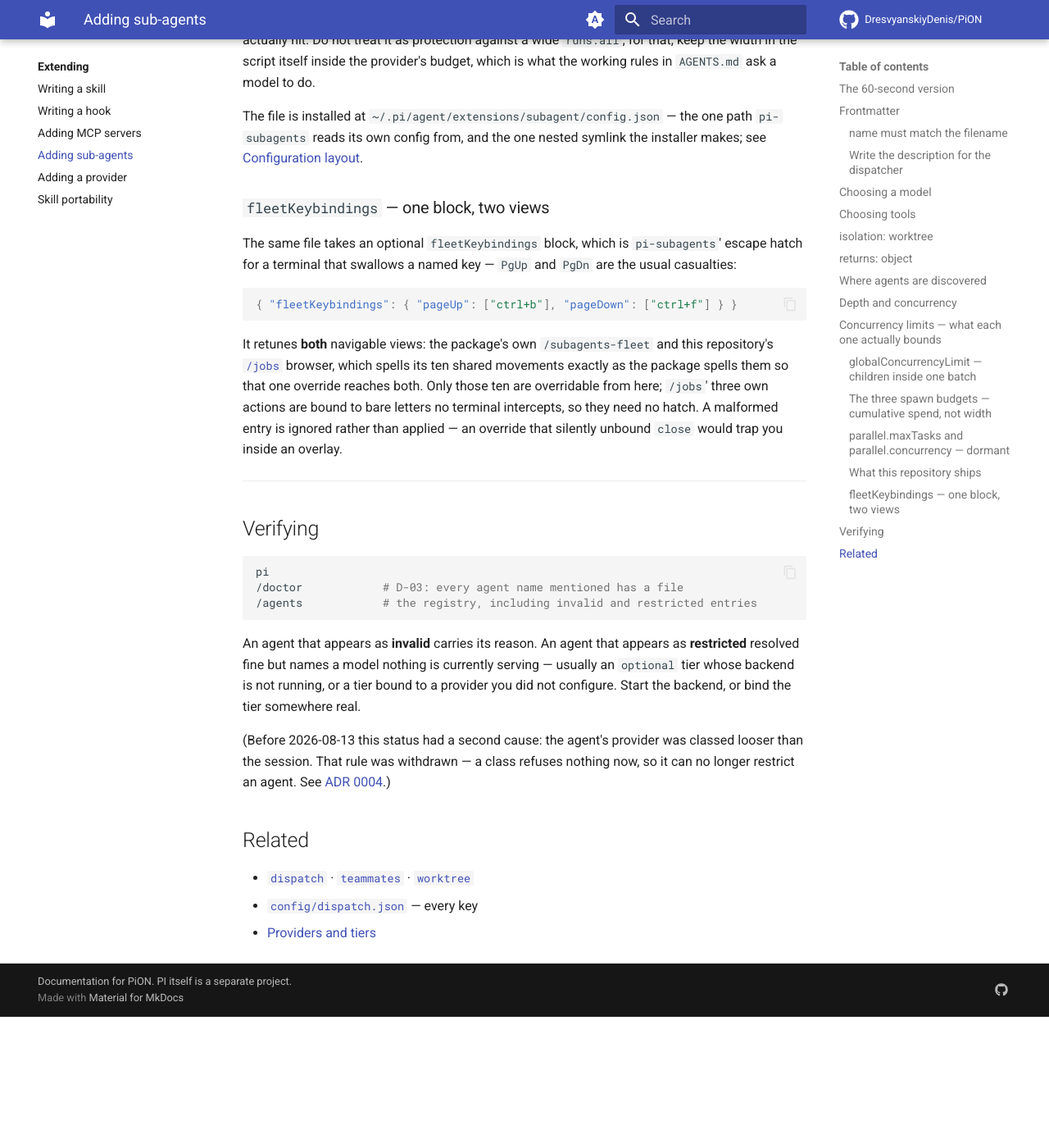
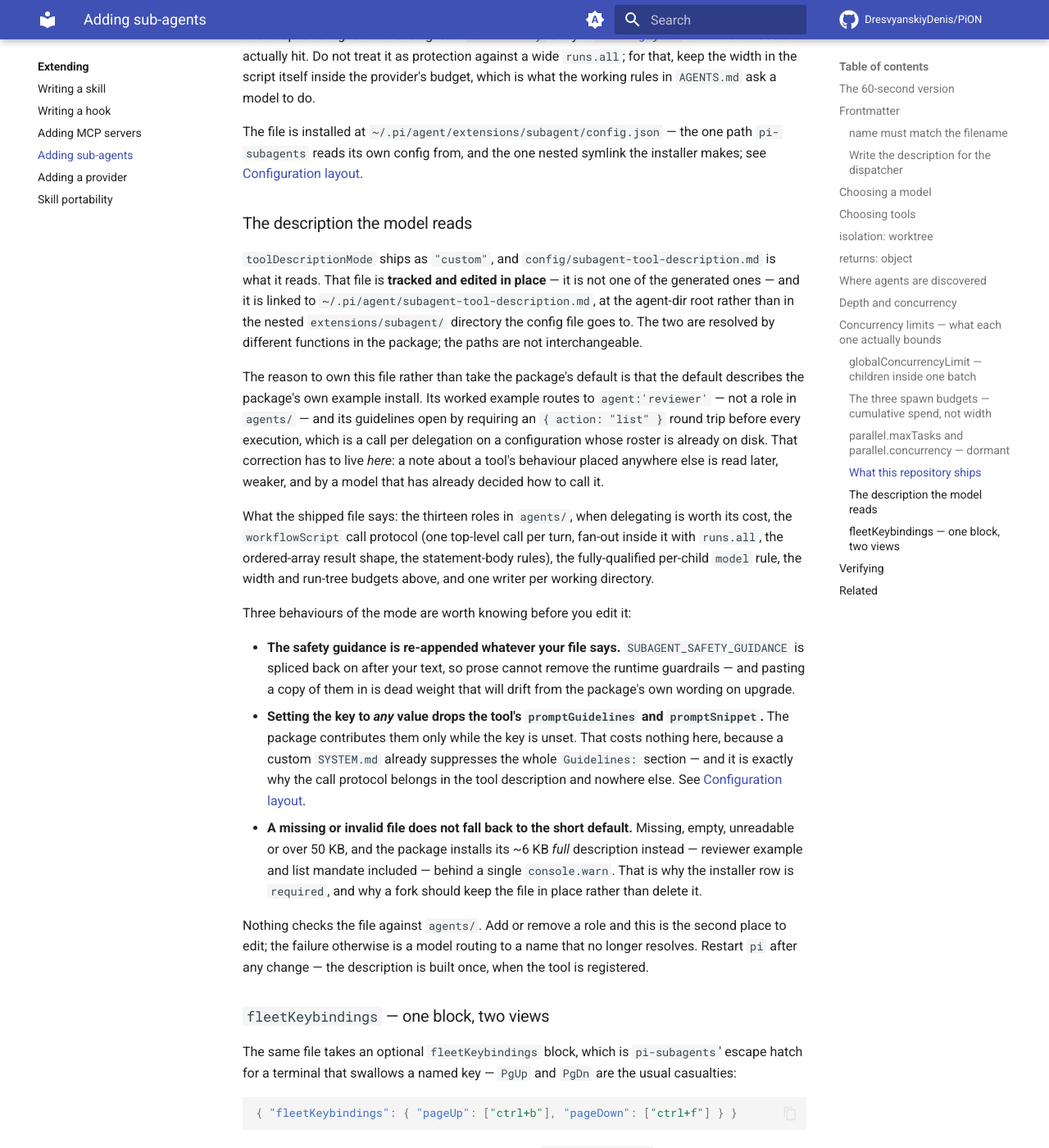
Before and after one commit to DresvyanskiyDenis/PiON, an MkDocs documentation site: the page built from docs/extending/subagents.md, in a window 1280 px wide and 1400 px high, scrolled down 7158 px. Shown: the whole window at 82% size. Built offline with MkDocs 1.6.1 and Material for MkDocs 9.7.7, drawn with Linux system fonts in a browser that asks for light colours; comment, search, counter and statistics services are not loaded; before the commit the page ends 8398 px from its top, so only the background shows below that; some of the changed text lies outside the part shown.

Commit message:
feat(subagent): ship the tool description the model actually reads
`pi-subagents` writes the description registered for the `subagent` tool, and
what it writes describes the package's own example install. Its worked example
routes to `agent:'reviewer'` — not one of the roles in `agents/` — and its
promptGuidelines open by requiring an `{ action: "list" }` round trip before
every execution, a call per delegation on a configuration whose roster is
already on disk. AGENTS.md corrected that from further down the prompt, inside a
quoted project-context block. A correction to a tool's behaviour belongs in that
tool's description, where it is read at the moment the call is being decided.

`toolDescriptionMode: "custom"` in config/subagent.default.json, with the text
tracked at config/subagent-tool-description.md — edited in place, not generated
— and linked to ~/.pi/agent/subagent-tool-description.md. It names the thirteen
roles in `agents/`, states the delegation threshold as the context budget
AGENTS.md uses, and carries the workflowScript call protocol: one top-level call
per turn, fan-out inside it via `runs.all`, the ordered-array result shape, the
statement-body rules, fully-qualified per-child models, the provider concurrency
budget, the cumulative twenty-child run ceiling, one writer per working
directory, and the external-CLI adapters the capability ceiling refuses.

That protocol has to live there. A custom SYSTEM.md already suppresses PI's
whole `Guidelines:` section, and setting toolDescriptionMode to any value
additionally makes the package contribute no promptGuidelines at all — so the
tool description is now the only place those rules can be said.

Wiring is one `link_one required config/subagent-tool-description.md` row in
install.sh, plus postinstall-verify's REQUIRED_LINKS and the install fixture,
which a required row with no source would otherwise abort. `required` because
the fallback is not the short default: a missing, empty, unreadable or oversized
file installs the 6 KB full description behind one console.warn.

Documented in docs/extending/subagents.md, with the two package behaviours a
fork editing the file needs to know — the safety guidance is always re-appended,
and nothing checks the role list against `agents/`.

````diff
--- a/docs/extending/subagents.md
+++ b/docs/extending/subagents.md
@@ -271,6 +271,7 @@ like the rest of the personal config (see
 
 ```json
 {
+  "toolDescriptionMode": "custom",
   "globalConcurrencyLimit": 4,
   "parallel": {
     "maxTasks": 8,
@@ -292,6 +293,45 @@ inside the provider's budget, which is what the working rules in `AGENTS.md` ask
 The file is installed at `~/.pi/agent/extensions/subagent/config.json` — the one path `pi-subagents`
 reads its own config from, and the one nested symlink the installer makes; see
 [Configuration layout](../getting-started/config-layout.md).
+
+### The description the model reads
+
+`toolDescriptionMode` ships as `"custom"`, and `config/subagent-tool-description.md` is what it
+reads. That file is **tracked and edited in place** — it is not one of the generated ones — and it
+is linked to `~/.pi/agent/subagent-tool-description.md`, at the agent-dir root rather than in the
+nested `extensions/subagent/` directory the config file goes to. The two are resolved by different
+functions in the package; the paths are not interchangeable.
+
+The reason to own this file rather than take the package's default is that the default describes
+the package's own example install. Its worked example routes to `agent:'reviewer'` — not a role in
+`agents/` — and its guidelines open by requiring an `{ action: "list" }` round trip before every
+execution, which is a call per delegation on a configuration whose roster is already on disk. That
+correction has to live *here*: a note about a tool's behaviour placed anywhere else is read later,
+weaker, and by a model that has already decided how to call it.
+
+What the shipped file says: the thirteen roles in `agents/`, when delegating is worth its cost, the
+`workflowScript` call protocol (one top-level call per turn, fan-out inside it with `runs.all`, the
+ordered-array result shape, the statement-body rules), the fully-qualified per-child `model` rule,
+the width and run-tree budgets above, and one writer per working directory.
+
+Three behaviours of the mode are worth knowing before you edit it:
+
+- **The safety guidance is re-appended whatever your file says.** `SUBAGENT_SAFETY_GUIDANCE` is
+  spliced back on after your text, so prose cannot remove the runtime guardrails — and pasting a
+  copy of them in is dead weight that will drift from the package's own wording on upgrade.
+- **Setting the key to *any* value drops the tool's `promptGuidelines` and `promptSnippet`.** The
+  package contributes them only while the key is unset. That costs nothing here, because a custom
+  `SYSTEM.md` already suppresses the whole `Guidelines:` section — and it is exactly why the call
+  protocol belongs in the tool description and nowhere else. See
+  [Configuration layout](../getting-started/config-layout.md#the-prompt-layer).
+- **A missing or invalid file does not fall back to the short default.** Missing, empty, unreadable
+  or over 50 KB, and the package installs its ~6 KB *full* description instead — reviewer example
+  and list mandate included — behind a single `console.warn`. That is why the installer row is
+  `required`, and why a fork should keep the file in place rather than delete it.
+
+Nothing checks the file against `agents/`. Add or remove a role and this is the second place to
+edit; the failure otherwise is a model routing to a name that no longer resolves. Restart `pi`
+after any change — the description is built once, when the tool is registered.
 
 ### `fleetKeybindings` — one block, two views
 
````
Also changed, not shown: config/subagent-tool-description.md (added, +75 -0 lines), docs/configuration/index.md (+2 -0 lines), docs/getting-started/config-layout.md (+2 -0 lines), 4 other files.
